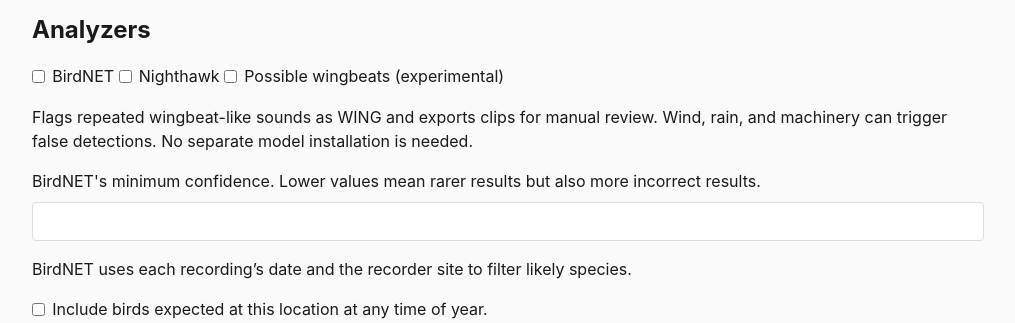
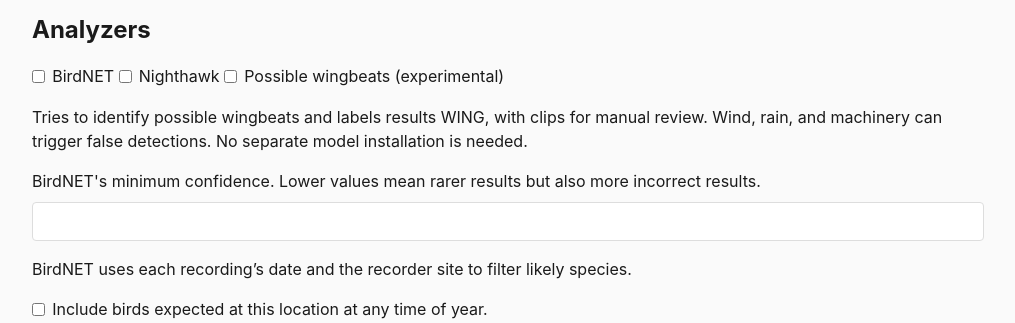
Before and after one commit to AndrewW-NFC/NFC-tools, a FastAPI app: template src/nfc_tools/web/templates/settings.html in a window 1280 px wide. Shown: the part 2875-3198 px from the top of the page, without its empty margins (132-1147 px from the left). Run offline with FastAPI, Linux system fonts and the light colour scheme; the template is opened without the code that fills it, so the values that code supplies are empty; parts of the project's set-up code (start-up, migrations or seed data) failed here and were passed over.

Commit message:
Reserve WING for result codes in wingbeat detection wording

```diff
--- a/src/nfc_tools/web/static/import_page.js
+++ b/src/nfc_tools/web/static/import_page.js
@@ -43,7 +43,7 @@
   }
 
   function analyzerText(value) {
-    return String(value || "").replace(/\bbirdnet\b/gi, "BirdNET").replace(/\bnighthawk\b/gi, "Nighthawk").replace(/\bwingbeats\b/gi, "WING (experimental)");
+    return String(value || "").replace(/\bbirdnet\b/gi, "BirdNET").replace(/\bnighthawk\b/gi, "Nighthawk").replace(/\bwingbeats\b/gi, "Possible wingbeats (experimental)");
   }
 
   function setupLocked() {
--- a/src/nfc_tools/web/templates/settings.html
+++ b/src/nfc_tools/web/templates/settings.html
@@ -209,7 +209,7 @@
       <input type="checkbox" name="enabled_analyzers" value="wingbeats" {% if "wingbeats" in cfg.analyzers.enabled %}checked{% endif %}>
       Possible wingbeats (experimental)
     </label>
-    <p>Flags repeated wingbeat-like sounds as WING and exports clips for manual review. Wind, rain, and machinery can trigger false detections. No separate model installation is needed.</p>
+    <p>Tries to identify possible wingbeats and labels results WING, with clips for manual review. Wind, rain, and machinery can trigger false detections. No separate model installation is needed.</p>
 
     <label>
       BirdNET's minimum confidence. Lower values mean rarer results but also more incorrect results.
```
Also changed, not shown: src/nfc_tools/web/templates/import_recordings.html (+4 -4 lines), tests/test_import_timeline.cjs (+1 -1 lines), README.md, README_DEV.md.
